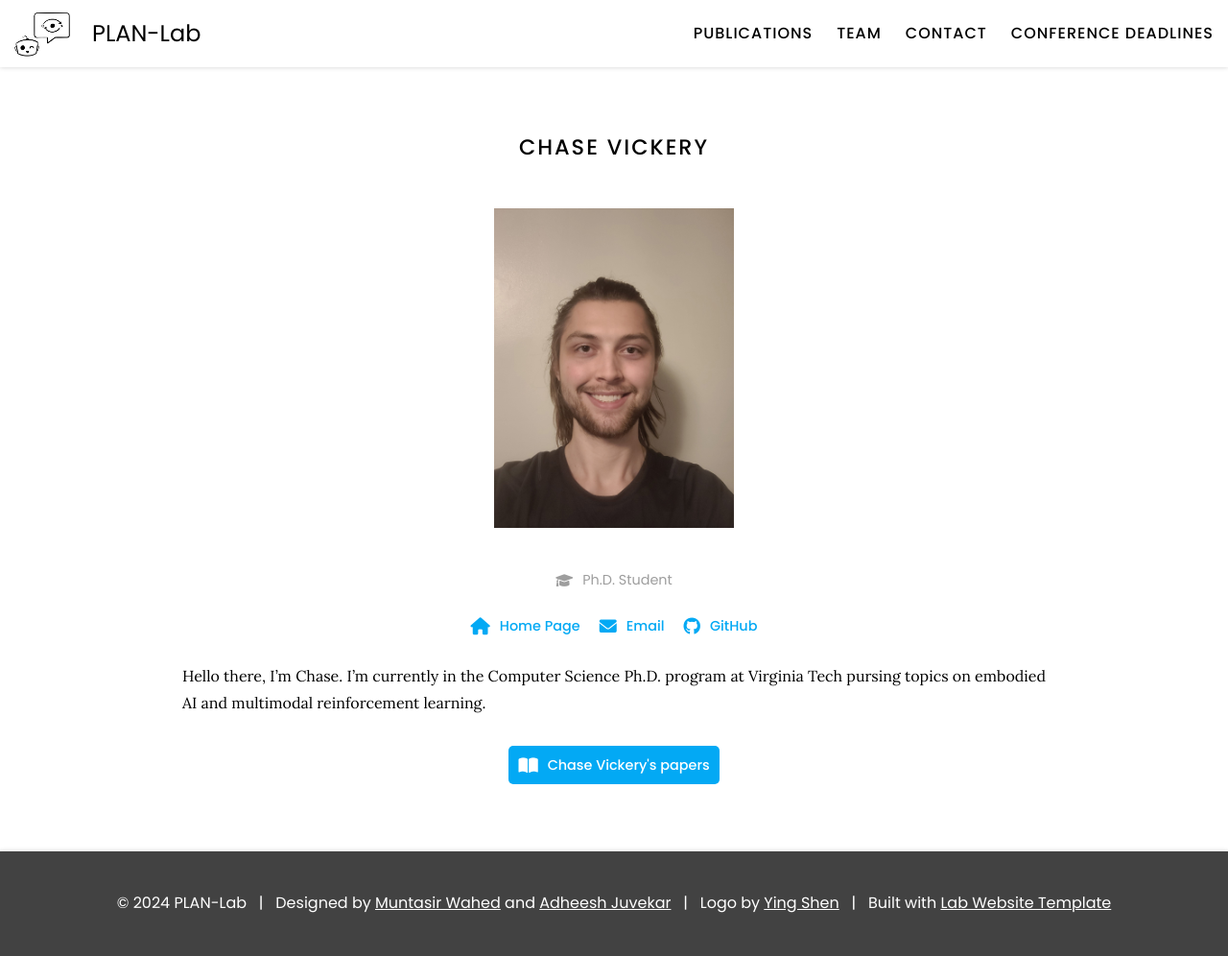
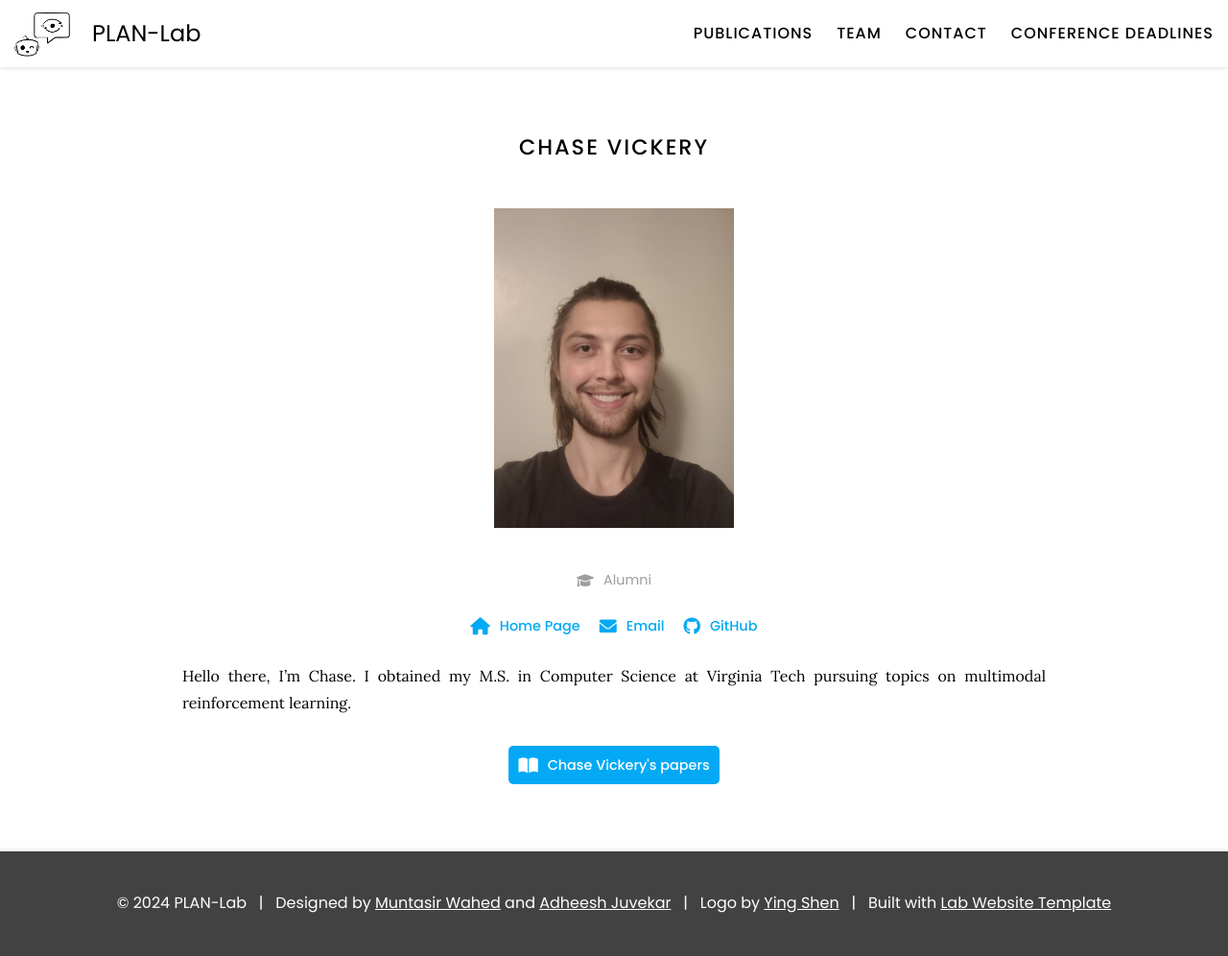
Before and after one commit to XiaonaZhou/plan-lab.github.io, a Jekyll site: the page built from _members/chase-vickery.md, in a window 1280 px wide. Shown: the whole page at 96% size. Built offline with Jekyll 4.4.1, drawn with Linux system fonts in a browser that asks for light colours.

Commit message:
Update chase-vickery.md

```diff
--- a/_members/chase-vickery.md
+++ b/_members/chase-vickery.md
@@ -1,8 +1,8 @@
 ---
 name: Chase Vickery
 image: images/members/ChaseVickery.jpg
-description: Ph.D. Student
-role: phd-student
+description: Alumni
+role: ms-student
 aliases:
   - Chase Vickery
   - C Vickery
@@ -14,4 +14,4 @@ links:
   google-scholar:
 ---
 
-Hello there, I'm Chase. I'm currently in the Computer Science Ph.D. program at Virginia Tech pursing topics on embodied AI and multimodal reinforcement learning.
+Hello there, I'm Chase. I obtained my M.S. in Computer Science at Virginia Tech pursuing topics on multimodal reinforcement learning.
```
